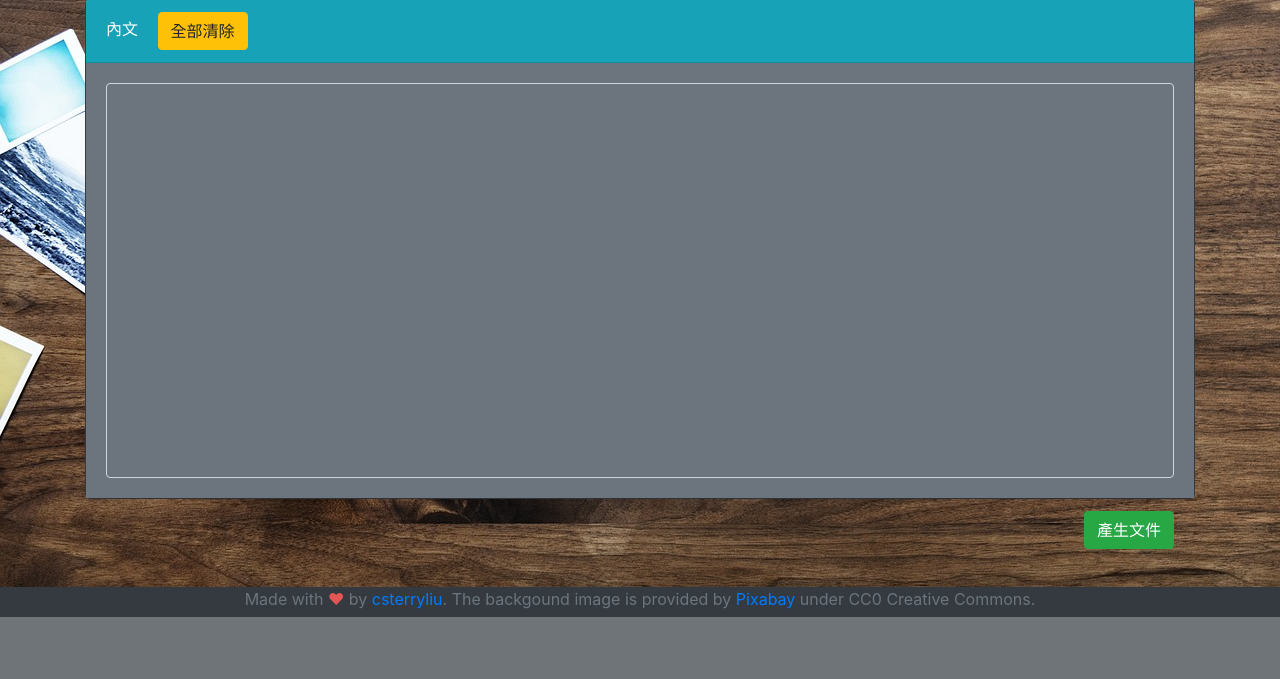
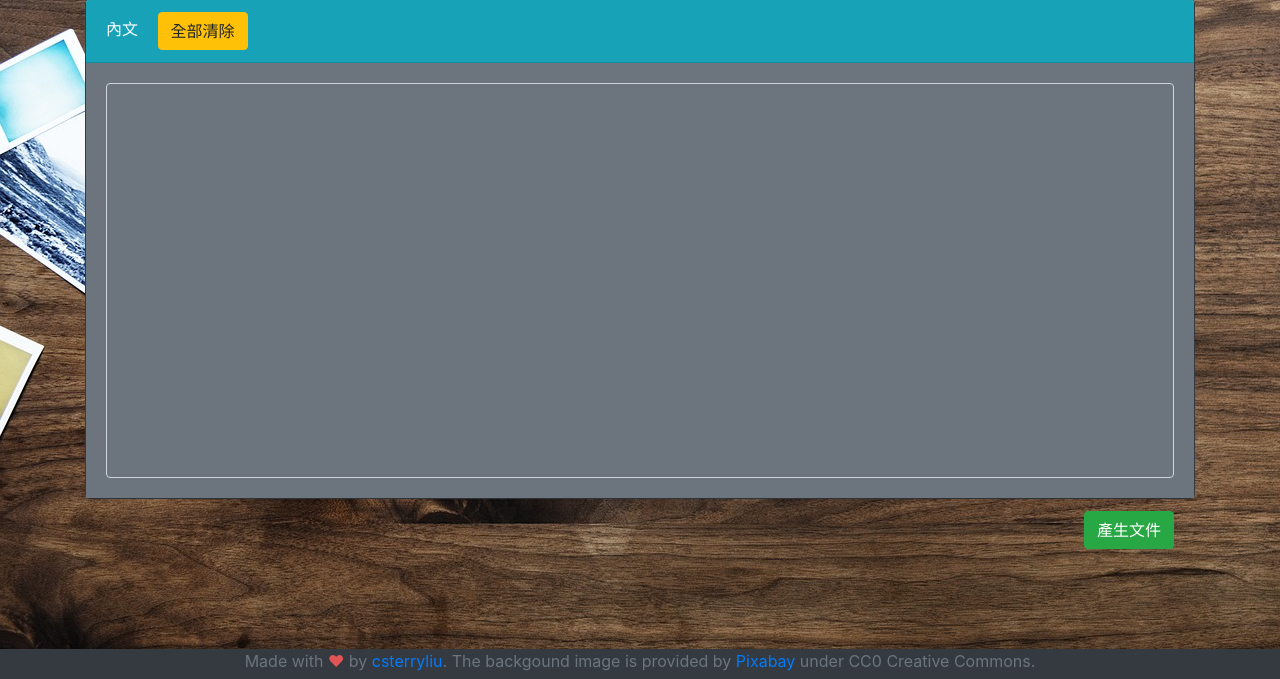
Before and after one commit to csterryliu/Legal-Attest-Letter-Generator-TW-Django, a Django app: page / in a window 1280 px wide. Shown: the part 308-987 px from the top of the page. Before the commit the page ends 925 px from the top, so only its background shows below. Run offline with Django 3.2, Linux system fonts and the light colour scheme; parts of the project's set-up code (start-up, migrations or seed data) failed here and were passed over; some libraries are stand-ins or nearby versions.

Commit message:
Adjust footer css

```diff
--- a/lal_web/static/css/footer.css
+++ b/lal_web/static/css/footer.css
@@ -5,5 +5,5 @@
     text-align: center;
     height: 30px;
     position: relative;
-    margin-top: -12px;
+    margin-top: 50px;
  }
```
